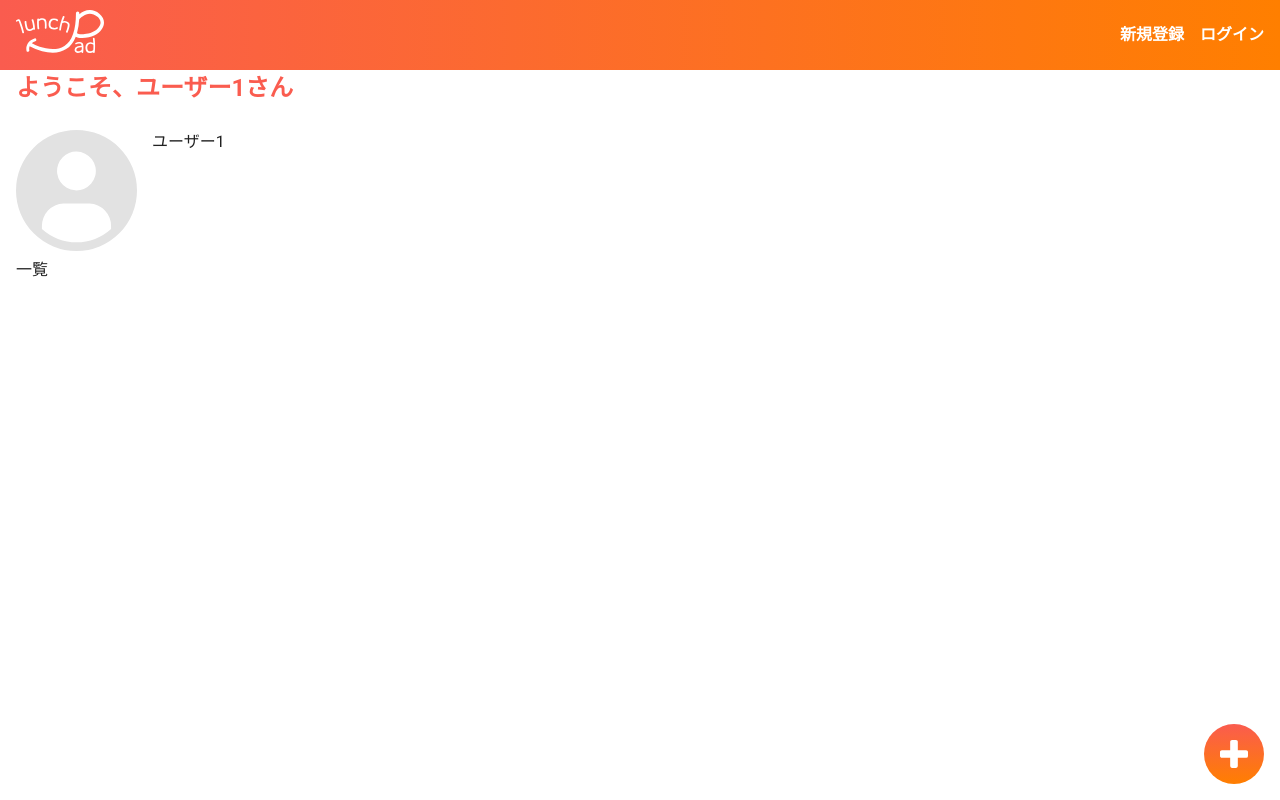
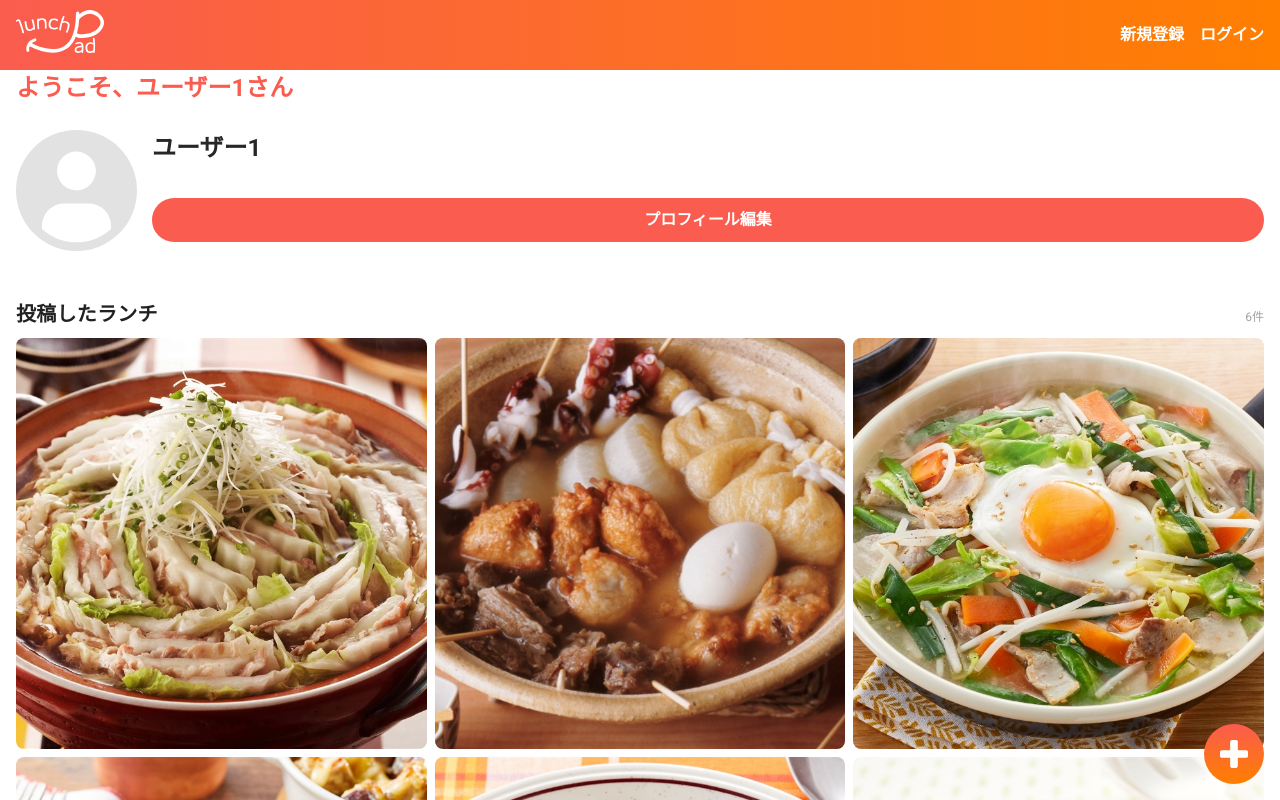
Before and after one commit to JOKOJOKO405/original-app, a Nuxt app: page /user/1 in a window 1280 px wide. Shown: the top 800 px of the page. Built offline with nearby package versions, Linux system fonts and the light colour scheme.

Commit message:
Add 投稿記事表示

```diff
--- a/pages/user/_id.vue
+++ b/pages/user/_id.vue
@@ -4,50 +4,88 @@
       <h2 class="user__message">ようこそ、{{ user.name }}さん</h2>
       <dl class="user__prof">
         <dt>
-          <template v-if="isUser"> </template>
+          <template v-if="isUser"></template>
           <template v-else>
             <img src="@/assets/img/ico_user.svg" alt="" />
           </template>
         </dt>
         <dd>
-          <p>
+          <h3 class="user__name">
             {{ user.name }}
-          </p>
+          </h3>
+          <Button label="プロフィール編集" @event="editProfile" />
         </dd>
       </dl>
     </div>
+    <template v-if="user.posts">
+      <div class="user__post-title">
+        <h4 class="title">投稿したランチ</h4>
+        <p class="count">{{ user.posts.length }}件</p>
+      </div>
+      <ul class="user__posts">
+        <li v-for="(post, index) in user.posts" class="user__item" :key="post.id">
+          <img :src="post.image" alt="">
+        </li>
+      </ul>
+    </template>
+    <template v-else>
+      <p>まだ投稿がありません</p>
+    </template>
+
     <ModalBase v-if="isEditing" @close-modal="closeModal">
       <EditProfile />
     </ModalBase>
     <ModalBase v-if="isCreate" @close-modal="closeModal">
       <CreatePost />
     </ModalBase>
-    一覧
     <AddButton @add-card="addCard" />
   </div>
 </template>
 
 <script>
-import ModalBase from "~/components/ModalBase";
-import EditProfile from "~/components/EditProfile";
-import CreatePost from "~/components/CreatePost";
-import AddButton from "~/components/AddButton";
+import ModalBase from "~/components/ModalBase"
+import EditProfile from "~/components/EditProfile"
+import CreatePost from "~/components/CreatePost"
+import AddButton from "~/components/AddButton"
+import Button from "~/components/Button"
 export default {
   components: {
     ModalBase,
     EditProfile,
     CreatePost,
     AddButton,
+    Button
   },
   data() {
     return {
       user: {
         name: "ユーザー1",
         image: "@/assets/img/ico_user.svg",
+        // TODO dbからデータ吐き出し imageあとで削除
         posts: [
           {
             id: "1",
-            image: "",
+            image: require("@/assets/img/01.jpeg"),
+          },
+          {
+            id: "2",
+            image: require("@/assets/img/02.jpeg"),
+          },
+          {
+            id: "3",
+            image: require("@/assets/img/03.jpeg"),
+          },
+          {
+            id: "4",
+            image: require("@/assets/img/04.jpeg"),
+          },
+          {
+            id: "5",
+            image: require("@/assets/img/05.jpeg"),
+          },
+          {
+            id: "6",
+            image: require("@/assets/img/06.jpeg"),
           },
         ],
       },
@@ -83,6 +121,7 @@ export default {
   }
   &__prof {
     display: flex;
+    margin-bottom: 40px;
     dt {
       width: 120px;
     }
@@ -91,5 +130,49 @@ export default {
       padding-left: 16px;
     }
   }
+  &__name{
+    @include title($font-color);
+  }
+  &__posts{
+    display: flex;
+    flex-wrap: wrap;
+    width: 100%;
+  }
+  &__post-title{
+    display: flex;
+    justify-content: space-between;
+    align-items: baseline;
+    margin-bottom: 8px;
+    width: 100%;
+    .count{
+      font-size: $font-sm;
+      color: $light-gray;
+    }
+    .title{
+      font-size: $font-lg;
+      font-weight: bold;
+    }
+  }
+  &__item{
+    position: relative;
+    width: calc((100% / 3) - (16px / 3));
+    margin-bottom: 8px;
+    &:not(:nth-child(3n)){
+      margin-right: 8px;
+    }
+    &::before{
+      content: '';
+      display: block;
+      padding-top: 100%;
+    }
+    img{
+      position: absolute;
+      @extend %psedo-all;
+      width: 100%;
+      height: 100%;
+      object-fit: cover;
+      border-radius: 8px;
+    }
+  }
 }
 </style>
```
